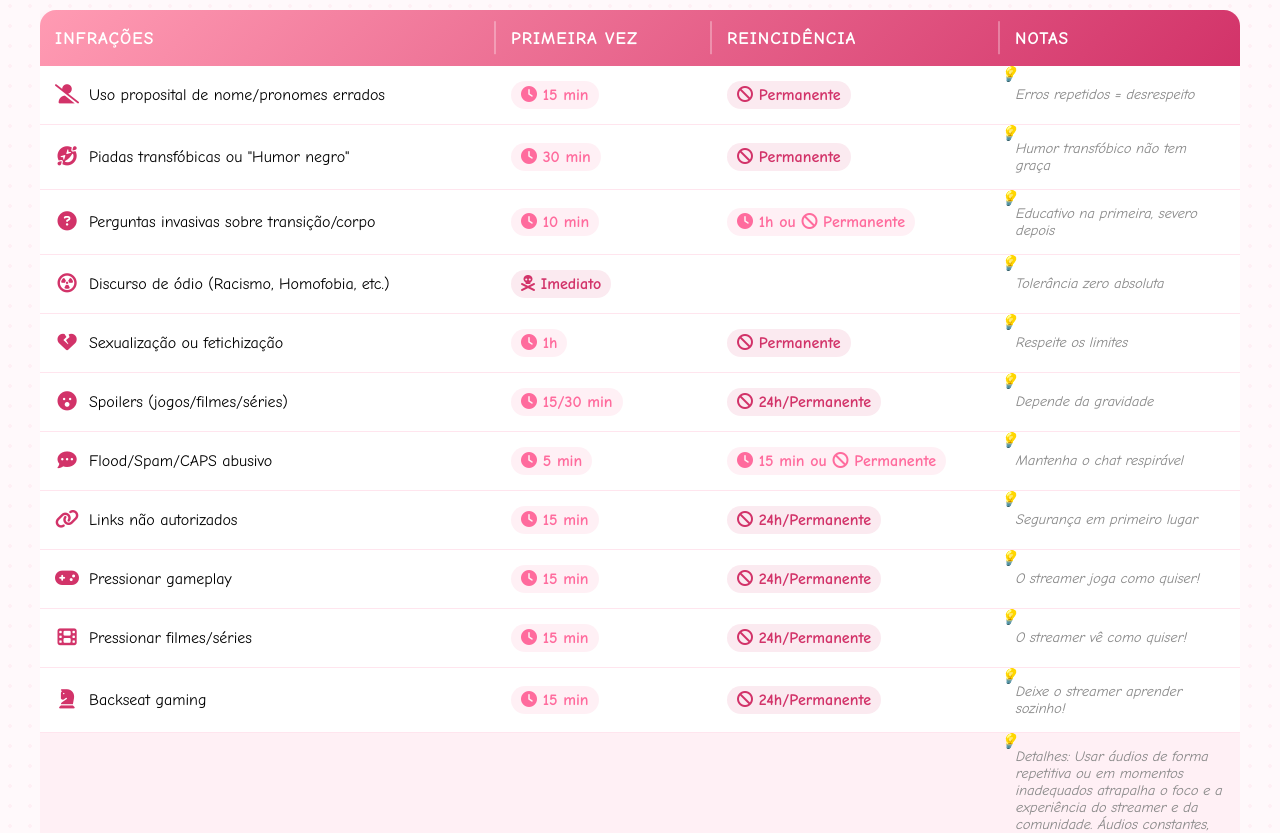
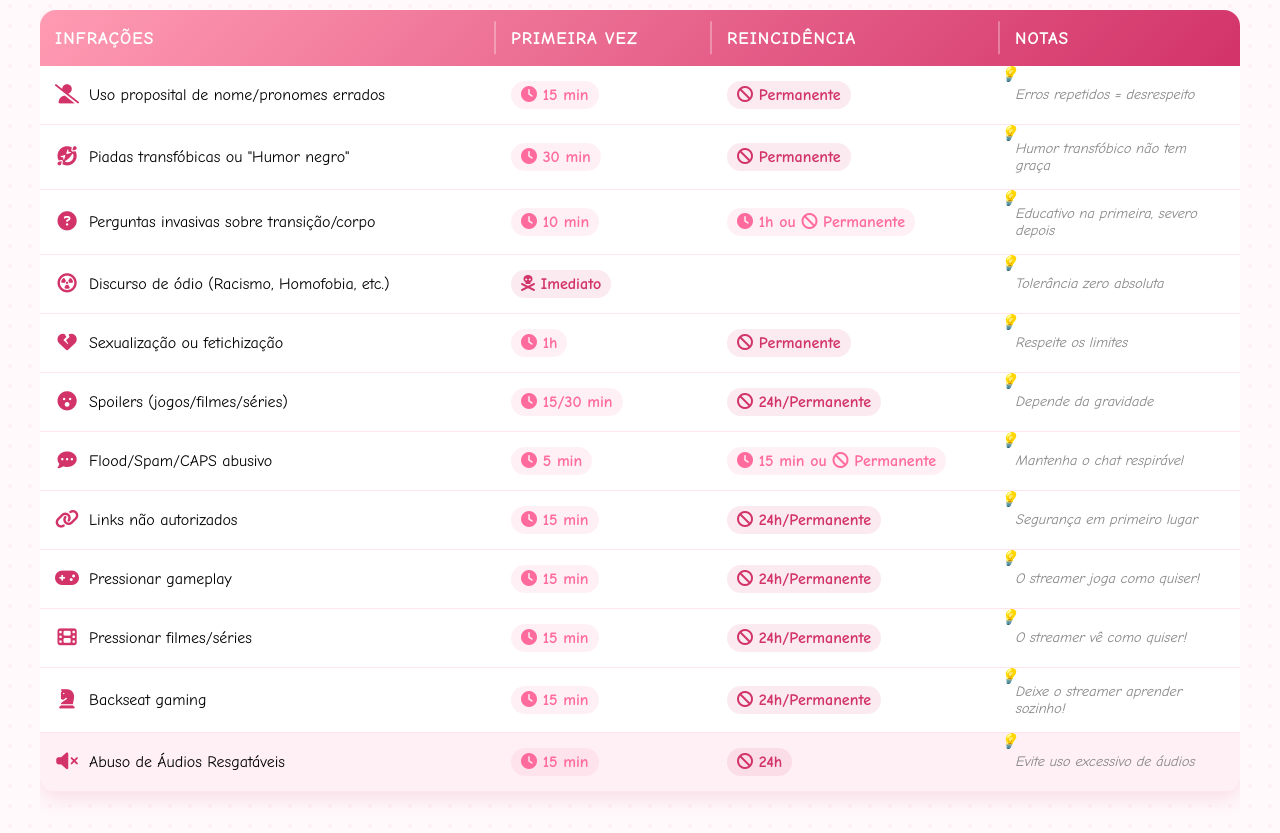
Before and after one commit to RoisaPL/Roisa-Pink-Lives, a plain HTML site: page index.html in a window 1280 px wide. Shown: the part 124-957 px from the top of the page. Drawn offline with Linux system fonts and the light colour scheme.

Commit message:
Update index.html

```diff
--- a/index.html
+++ b/index.html
@@ -584,18 +584,18 @@
                     <tr class="infraction-row">
                         <td>
                             <div class="infraction-cell">
-                                <span class="icon info"><i class="fas fa-chess-knight"></i></span>
-                                <span>Abuso de Audios Resgataveis</span>
+                                <span class="icon warning"><i class="fas fa-volume-mute"></i></span>
+                                <span>Abuso de Áudios Resgatáveis</span>
                             </div>
                         </td>
                         <td><span class="timeout"><i class="fas fa-clock"></i> 15 min</span></td>
                         <td><span class="ban"><i class="fas fa-ban"></i> 24h</span></td>
-                        <td class="note">Detalhes: Usar áudios de forma repetitiva ou em momentos inadequados atrapalha o foco e a experiência do streamer e da comunidade. Áudios constantes, especialmente os que interrompem falas, criam ruído e tornam a live menos agradável. A primeira infração serve como alerta, mas abuso contínuo poderá resultar em restrições mais severas ou banimento.!</td>
+                        <td class="note">Evite uso excessivo de áudios</td>
                     </tr>
                     <tr class="details-row">
                         <td colspan="4">
                             <div class="details-content">
-                                <p><strong>Detalhes:</strong> Dar instruções não solicitadas sobre como jogar, especialmente quando o streamer já pediu para não fazerem isso, arruína a experiência. A primeira infração serve como aviso, mas backseat gaming persistente resultará em banimentos mais longos.</p>
+                                <p><strong>Detalhes:</strong> Usar áudios de forma repetitiva ou em momentos inadequados atrapalha o foco e a experiência do streamer e da comunidade. Áudios constantes, especialmente os que interrompem falas, criam ruído e tornam a live menos agradável. A primeira infração serve como alerta, mas abuso contínuo poderá resultar em restrições mais severas ou banimento.</p>
                             </div>
                         </td>
                     </tr>
```
